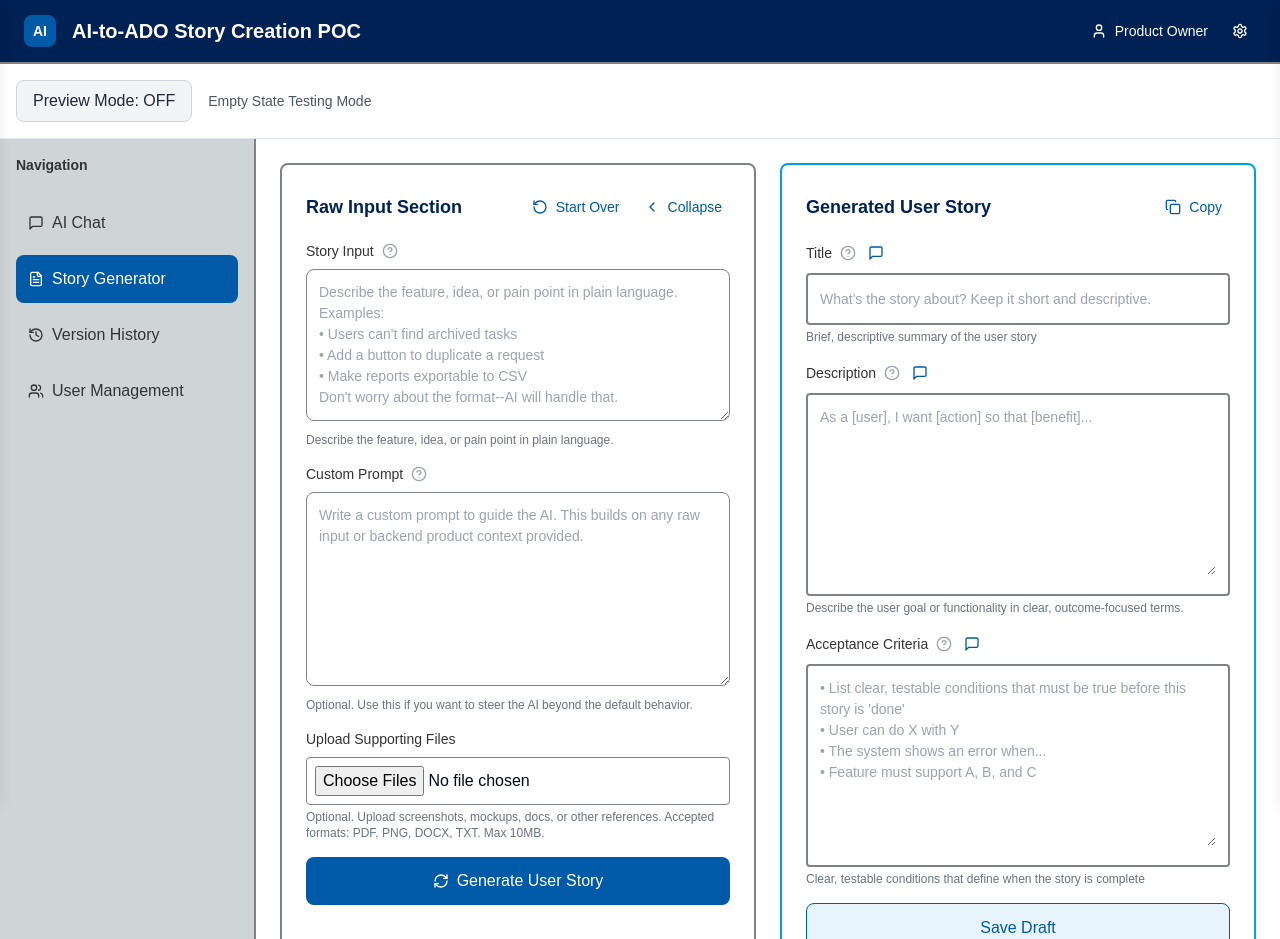
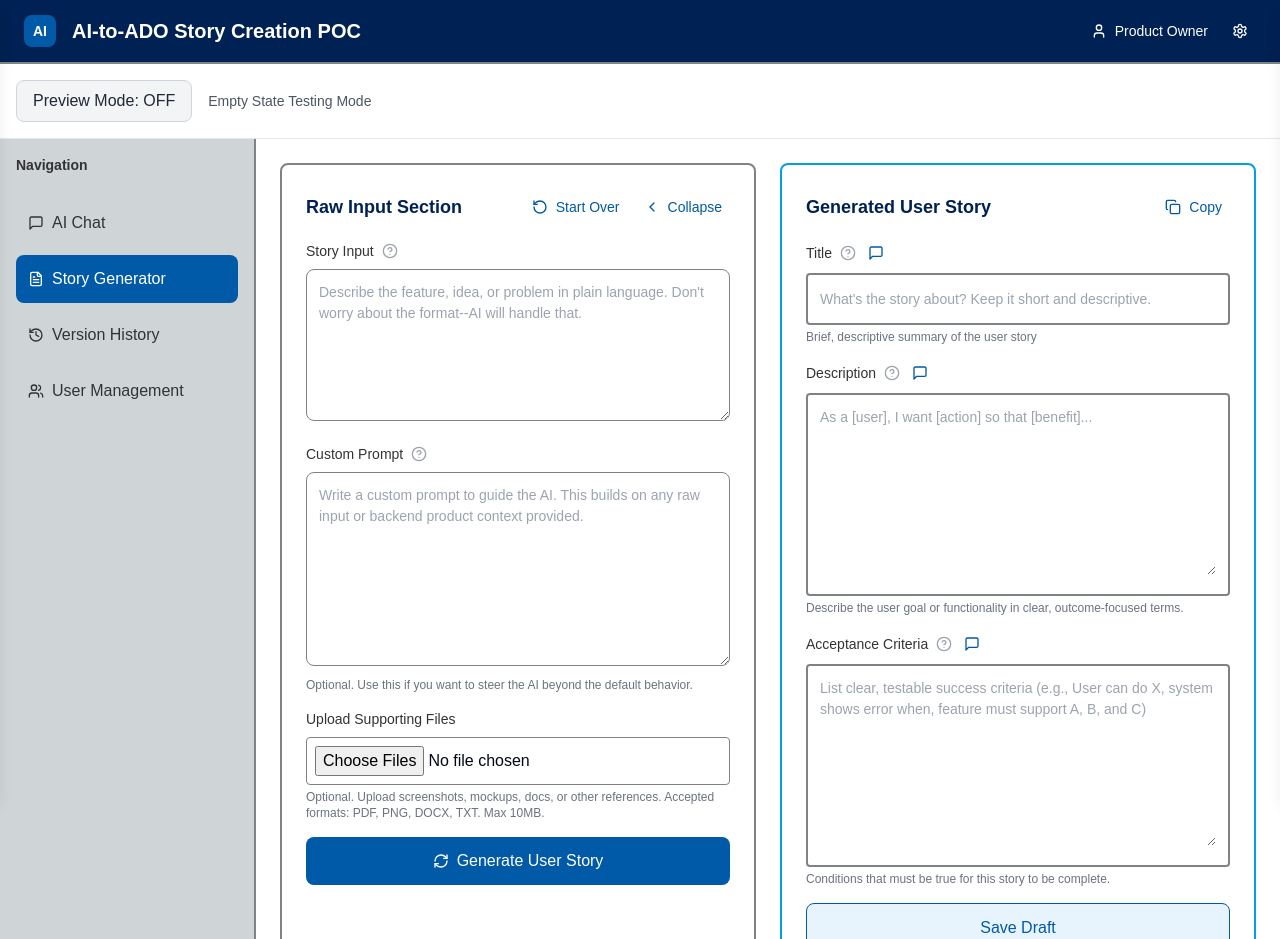
Before and after one commit to afarabee/prompt-to-product-ado, a React (Vite) app: page /wireframe in a window 1280 px wide. Built offline with nearby package versions, Linux system fonts and the light colour scheme.

Commit message:
Update content and remove helper text
Update Story Input and Acceptance Criteria fields with new placeholder and helper text, and remove helper text from Story Input.

```diff
--- a/src/components/wireframe/sections/GeneratedStorySection.tsx
+++ b/src/components/wireframe/sections/GeneratedStorySection.tsx
@@ -70,10 +70,10 @@ export const GeneratedStorySection: React.FC<GeneratedStorySectionProps> = ({
             label="Acceptance Criteria"
             fieldName="acceptanceCriteria"
             value={acceptanceCriteria}
-            placeholder="• List clear, testable conditions that must be true before this story is 'done'&#10;• User can do X with Y&#10;• The system shows an error when...&#10;• Feature must support A, B, and C"
+            placeholder="List clear, testable success criteria (e.g., User can do X, system shows error when, feature must support A, B, and C)"
             inputType="textarea"
             rows={8}
-            helperText="Clear, testable conditions that define when the story is complete"
+            helperText="Conditions that must be true for this story to be complete."
             onChange={onAcceptanceCriteriaChange}
           />
 
--- a/src/components/wireframe/sections/RawInputSection.tsx
+++ b/src/components/wireframe/sections/RawInputSection.tsx
@@ -134,14 +134,11 @@ export const RawInputSection: React.FC<RawInputSectionProps> = ({
             <textarea
               className="w-full min-h-32 p-3 border rounded-lg resize-y"
               style={{ backgroundColor: '#FFFFFF', borderColor: '#808384', fontSize: '14px' }}
-              placeholder="Describe the feature, idea, or pain point in plain language.&#10;Examples:&#10;• Users can't find archived tasks&#10;• Add a button to duplicate a request&#10;• Make reports exportable to CSV&#10;Don't worry about the format--AI will handle that."
+              placeholder="Describe the feature, idea, or problem in plain language. Don't worry about the format--AI will handle that."
               value={storyInput}
               rows={6}
               onChange={handleStoryInputChange}
             />
-            <div className="text-xs text-gray-500 mt-1 break-words">
-              Describe the feature, idea, or pain point in plain language.
-            </div>
           </div>
 
           <div>
```
